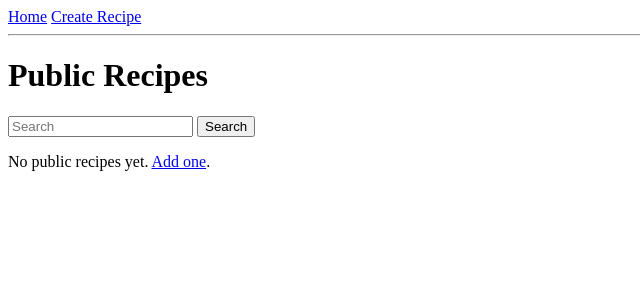
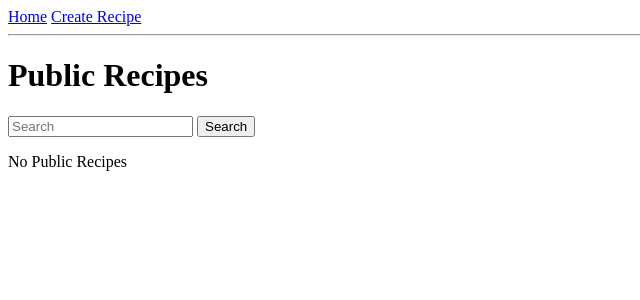
Before and after one commit to jessmorrill/SharedPlate, a Flask app: page / in a window 1280 px wide. Shown: the top 300 px of the page, without its empty margins (0-640 px from the left). Run offline with Flask 3, Linux system fonts and the light colour scheme; data that the repository does not hold is empty; parts of the project's set-up code (start-up, migrations or seed data) failed here and were passed over.

Commit message:
added "no results" case

```diff
--- a/app/templates/index.html
+++ b/app/templates/index.html
@@ -20,6 +20,6 @@
       {% endfor %}
     </ul>
   {% else %}
-    <p>No public recipes yet. <a href="{{ url_for('add_recipe') }}">Add one</a>.</p>
+    <p>No Public Recipes</p>
   {% endif %}
 {% endblock %}
```
